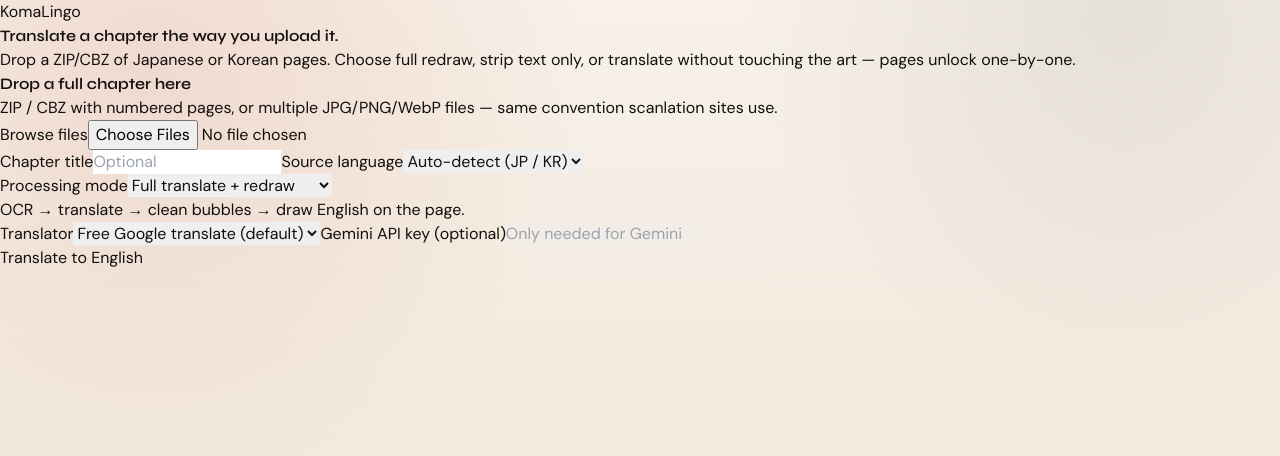
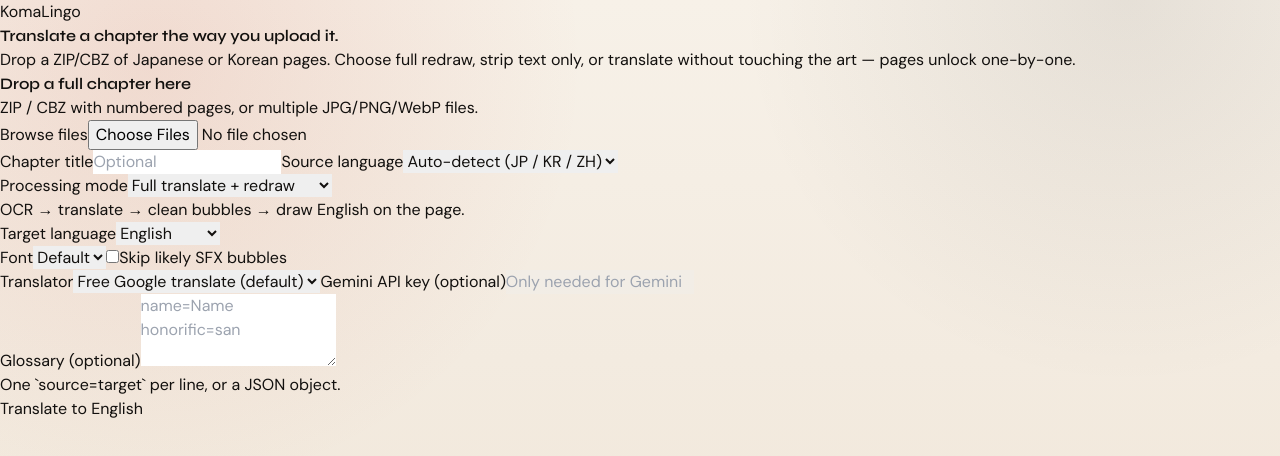
Before and after one commit to nahouchimohamed/KomaLingo, a Next.js app in the folder apps/web/: page / in a window 1280 px wide. Shown: the top 456 px of the page. Built offline with nearby package versions, Linux system fonts and the light colour scheme.

Commit message:
feat(web): richer upload settings for modes fonts glossary

```diff
--- a/apps/web/src/components/UploadPanel.tsx
+++ b/apps/web/src/components/UploadPanel.tsx
@@ -1,17 +1,9 @@
 "use client";
 
 import { useCallback, useEffect, useState } from "react";
+import { MODE_COPY, ProcessingMode, UploadOptions } from "@/lib/uploadOptions";
 
-export type ProcessingMode = "full" | "strip" | "translate_only";
-
-export type UploadOptions = {
-  files: File[];
-  title: string;
-  sourceLang: string;
-  processingMode: ProcessingMode;
-  translateProvider: string;
-  translateApiKey: string;
-};
+export type { UploadOptions, ProcessingMode };
 
 type Props = {
   onSubmit: (options: UploadOptions) => Promise<void>;
@@ -21,67 +13,57 @@ type Props = {
 const KEY_STORAGE = "komalingo.gemini_key";
 const PROVIDER_STORAGE = "komalingo.translate_provider";
 const MODE_STORAGE = "komalingo.processing_mode";
-
-const MODE_COPY: Record<ProcessingMode, { label: string; hint: string; submit: string }> = {
-  full: {
-    label: "Full translate + redraw",
-    hint: "OCR → translate → clean bubbles → draw English on the page.",
-    submit: "Translate to English",
-  },
-  strip: {
-    label: "Strip text only",
-    hint: "Detect and erase dialogue without translating. Good for blanking pages.",
-    submit: "Strip text from pages",
-  },
-  translate_only: {
-    label: "Translate without redraw",
-    hint: "Keep original art. Export OCR text + English in a sidecar JSON next to each page.",
-    submit: "Translate text only",
-  },
-};
+const FONT_STORAGE = "komalingo.font_name";
+const TARGET_STORAGE = "komalingo.target_lang";
+const GLOSSARY_STORAGE = "komalingo.glossary";
+const SFX_STORAGE = "komalingo.skip_sfx";
 
 export function UploadPanel({ onSubmit, busy }: Props) {
   const [files, setFiles] = useState<File[]>([]);
   const [title, setTitle] = useState("");
   const [sourceLang, setSourceLang] = useState("auto");
+  const [targetLang, setTargetLang] = useState("en");
   const [processingMode, setProcessingMode] = useState<ProcessingMode>("full");
   const [translateProvider, setTranslateProvider] = useState("google");
   const [translateApiKey, setTranslateApiKey] = useState("");
+  const [fontName, setFontName] = useState("default");
+  const [glossary, setGlossary] = useState("");
+  const [skipSfx, setSkipSfx] = useState(false);
   const [dragOver, setDragOver] = useState(false);
   const [error, setError] = useState<string | null>(null);
+  const [uploadPct, setUploadPct] = useState<number | null>(null);
 
   useEffect(() => {
     try {
       const savedKey = window.localStorage.getItem(KEY_STORAGE);
       const savedProvider = window.localStorage.getItem(PROVIDER_STORAGE);
       const savedMode = window.localStorage.getItem(MODE_STORAGE);
+      const savedFont = window.localStorage.getItem(FONT_STORAGE);
+      const savedTarget = window.localStorage.getItem(TARGET_STORAGE);
+      const savedGlossary = window.localStorage.getItem(GLOSSARY_STORAGE);
+      const savedSfx = window.localStorage.getItem(SFX_STORAGE);
       if (savedKey) setTranslateApiKey(savedKey);
       if (savedProvider) setTranslateProvider(savedProvider);
-      if (savedMode === "full" || savedMode === "strip" || savedMode === "translate_only") {
-        setProcessingMode(savedMode);
-      }
+      if (savedMode && savedMode in MODE_COPY) setProcessingMode(savedMode as ProcessingMode);
+      if (savedFont) setFontName(savedFont);
+      if (savedTarget) setTargetLang(savedTarget);
+      if (savedGlossary) setGlossary(savedGlossary);
+      if (savedSfx) setSkipSfx(savedSfx === "1");
     } catch {
-      // ignore storage failures
+      // ignore
     }
   }, []);
 
   const acceptFiles = useCallback((list: FileList | File[]) => {
     const next = Array.from(list).filter((f) => {
       const name = f.name.toLowerCase();
-      return (
-        name.endsWith(".zip") ||
-        name.endsWith(".cbz") ||
-        name.endsWith(".jpg") ||
-        name.endsWith(".jpeg") ||
-        name.endsWith(".png") ||
-        name.endsWith(".webp")
-      );
+      return [".zip", ".cbz", ".jpg", ".jpeg", ".png", ".webp"].some((ext) => name.endsWith(ext));
     });
     setFiles(next);
     setError(null);
   }, []);
 
-  const needsTranslator = processingMode !== "strip";
+  const needsTranslator = processingMode !== "strip" && processingMode !== "ocr_only";
   const modeMeta = MODE_COPY[processingMode];
 
   async function handleSubmit(e: React.FormEvent) {
@@ -98,20 +80,31 @@ export function UploadPanel({ onSubmit, busy }: Props) {
       window.localStorage.setItem(KEY_STORAGE, translateApiKey.trim());
       window.localStorage.setItem(PROVIDER_STORAGE, translateProvider);
       window.localStorage.setItem(MODE_STORAGE, processingMode);
+      window.localStorage.setItem(FONT_STORAGE, fontName);
+      window.localStorage.setItem(TARGET_STORAGE, targetLang);
+      window.localStorage.setItem(GLOSSARY_STORAGE, glossary);
+      window.localStorage.setItem(SFX_STORAGE, skipSfx ? "1" : "0");
     } catch {
       // ignore
     }
     try {
+      setUploadPct(5);
       await onSubmit({
         files,
         title,
         sourceLang,
+        targetLang,
         processingMode,
         translateProvider,
         translateApiKey: translateApiKey.trim(),
+        fontName,
+        glossary,
+        skipSfx,
       });
+      setUploadPct(100);
     } catch (err) {
       setError(err instanceof Error ? err.message : "Upload failed");
+      setUploadPct(null);
     }
   }
 
@@ -134,7 +127,7 @@ export function UploadPanel({ onSubmit, busy }: Props) {
           Drop a full chapter here
         </p>
         <p className="mt-2 text-sm text-black/60">
-          ZIP / CBZ with numbered pages, or multiple JPG/PNG/WebP files — same convention scanlation sites use.
+          ZIP / CBZ with numbered pages, or multiple JPG/PNG/WebP files.
         </p>
         <label className="mt-6 inline-flex cursor-pointer items-center gap-2 rounded-full bg-[var(--ink)] px-5 py-2.5 text-sm font-medium text-[var(--paper)]">
           Browse files
@@ -171,13 +164,15 @@ export function UploadPanel({ onSubmit, busy }: Props) {
             onChange={(e) => setSourceLang(e.target.value)}
             className="w-full rounded-xl border border-[var(--line)] bg-white/80 px-3 py-2.5 outline-none ring-[var(--accent)] focus:ring-2"
           >
-            <option value="auto">Auto-detect (JP / KR)</option>
+            <option value="auto">Auto-detect (JP / KR / ZH)</option>
             <option value="ja">Japanese</option>
             <option value="ko">Korean</option>
+            <option value="zh">Chinese</option>
           </select>
         </label>
       </div>
 
+      <div className="grid gap-4 sm:grid-cols-2">
         <label className="block text-sm">
           <span className="mb-1.5 block font-medium text-black/70">Processing mode</span>
           <select
@@ -185,12 +180,51 @@ export function UploadPanel({ onSubmit, busy }: Props) {
             onChange={(e) => setProcessingMode(e.target.value as ProcessingMode)}
             className="w-full rounded-xl border border-[var(--line)] bg-white/80 px-3 py-2.5 outline-none ring-[var(--accent)] focus:ring-2"
           >
-          <option value="full">{MODE_COPY.full.label}</option>
-          <option value="strip">{MODE_COPY.strip.label}</option>
-          <option value="translate_only">{MODE_COPY.translate_only.label}</option>
+            {Object.entries(MODE_COPY).map(([value, meta]) => (
+              <option key={value} value={value}>
+                {meta.label}
+              </option>
+            ))}
           </select>
           <p className="mt-1.5 text-xs text-black/50">{modeMeta.hint}</p>
         </label>
+        <label className="block text-sm">
+          <span className="mb-1.5 block font-medium text-black/70">Target language</span>
+          <select
+            value={targetLang}
+            onChange={(e) => setTargetLang(e.target.value)}
+            disabled={!needsTranslator}
+            className="w-full rounded-xl border border-[var(--line)] bg-white/80 px-3 py-2.5 outline-none ring-[var(--accent)] focus:ring-2 disabled:opacity-50"
+          >
+            <option value="en">English</option>
+            <option value="fr">French</option>
+            <option value="es">Spanish</option>
+            <option value="de">German</option>
+            <option value="pt">Portuguese</option>
+          </select>
+        </label>
+      </div>
+
+      <div className="grid gap-4 sm:grid-cols-2">
+        <label className="block text-sm">
+          <span className="mb-1.5 block font-medium text-black/70">Font</span>
+          <select
+            value={fontName}
+            onChange={(e) => setFontName(e.target.value)}
+            disabled={processingMode === "strip" || processingMode === "translate_only" || processingMode === "ocr_only"}
+            className="w-full rounded-xl border border-[var(--line)] bg-white/80 px-3 py-2.5 outline-none ring-[var(--accent)] focus:ring-2 disabled:opacity-50"
+          >
+            <option value="default">Default</option>
+            <option value="comic">Comic</option>
+            <option value="sans">Sans</option>
+            <option value="heavy">Heavy</option>
+          </select>
+        </label>
+        <label className="mt-6 flex items-center gap-2 text-sm">
+          <input type="checkbox" checked={skipSfx} onChange={(e) => setSkipSfx(e.target.checked)} />
+          <span className="font-medium text-black/70">Skip likely SFX bubbles</span>
+        </label>
+      </div>
 
       {needsTranslator && (
         <div className="grid gap-4 sm:grid-cols-2">
@@ -220,6 +254,24 @@ export function UploadPanel({ onSubmit, busy }: Props) {
         </div>
       )}
 
+      <label className="block text-sm">
+        <span className="mb-1.5 block font-medium text-black/70">Glossary (optional)</span>
+        <textarea
+          value={glossary}
+          onChange={(e) => setGlossary(e.target.value)}
+          rows={3}
+          placeholder={"name=Name\nhonorific=san"}
+          className="w-full rounded-xl border border-[var(--line)] bg-white/80 px-3 py-2.5 outline-none ring-[var(--accent)] focus:ring-2"
+        />
+        <p className="mt-1 text-xs text-black/45">One `source=target` per line, or a JSON object.</p>
+      </label>
+
+      {uploadPct !== null && (
+        <div className="overflow-hidden rounded-full bg-black/10">
+          <div className="h-1.5 rounded-full bg-[var(--accent)] transition-[width]" style={{ width: `${uploadPct}%` }} />
+        </div>
+      )}
+
       {error && <p className="text-sm text-[var(--accent)]">{error}</p>}
 
       <button
```
Lines whose indentation alone changed are shown as unchanged.
